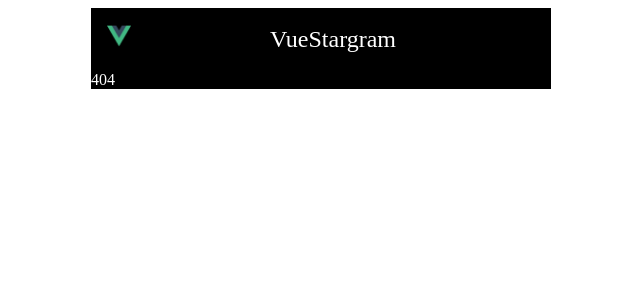
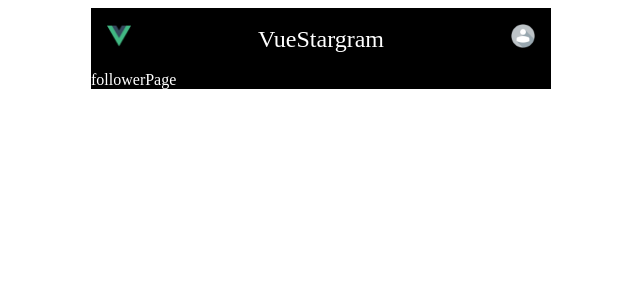
Before and after one commit to gogxxri/VueDongsan, a Vue app in the folder vuestagram2/: page /follower in a window 1280 px wide. Before the commit this address had no page. Shown: the top 300 px of the page, without its empty margins (319-959 px from the left). Built offline with nearby package versions, Linux system fonts and the light colour scheme; a small style sheet from the web is missing.

Commit message:
mk followerPage

```diff
--- a/vuestagram2/src/App.vue
+++ b/vuestagram2/src/App.vue
@@ -3,6 +3,7 @@
     <header class="header">
       <div class="logo"><img src="./assets/logo.png" alt="logo"/></div>
       <div class="vuestar">VueStargram</div>
+      <div class="mypage-btn"><router-link to="/follower"><img src="./assets/mypage.png" alt="mypage"/></router-link></div>
     </header>
     <router-view></router-view>
     <footer class="footer" v-if="isHomePage">
@@ -61,6 +62,9 @@ export default {
   bottom:0;
   background-color: black;
 }
+.mypage-btn img{
+  width:1.5rem
+}
 .plusBtn {
   cursor: pointer;
   text-decoration: none;
--- /dev/null
+++ b/vuestagram2/src/pages/FollowerPage.vue
@@ -0,0 +1,17 @@
+<template>
+  <main>
+    <div>
+        followerPage
+    </div>
+  </main>
+</template>
+
+<script>
+export default {
+    name : 'followerPage'
+}
+</script>
+
+<style>
+
+</style>
--- a/vuestagram2/src/router.js
+++ b/vuestagram2/src/router.js
@@ -1,6 +1,7 @@
 import { createWebHistory, createRouter } from "vue-router";
 import MainPage from './pages/MainPage.vue';
 import NewPostingPage from './pages/NewPostingPage.vue';
+import FollowerPage from './pages/FollowerPage.vue';
 
 const routes = [
   {
@@ -10,6 +11,10 @@ const routes = [
   {
     path : "/newposting",
     component : NewPostingPage,
+  },
+  {
+    path : "/follower",
+    component : FollowerPage,
   },
   {
     path : "/:nonePage(.*)",
```
Also changed, not shown: vuestagram2/src/assets/mypage.png (added).
